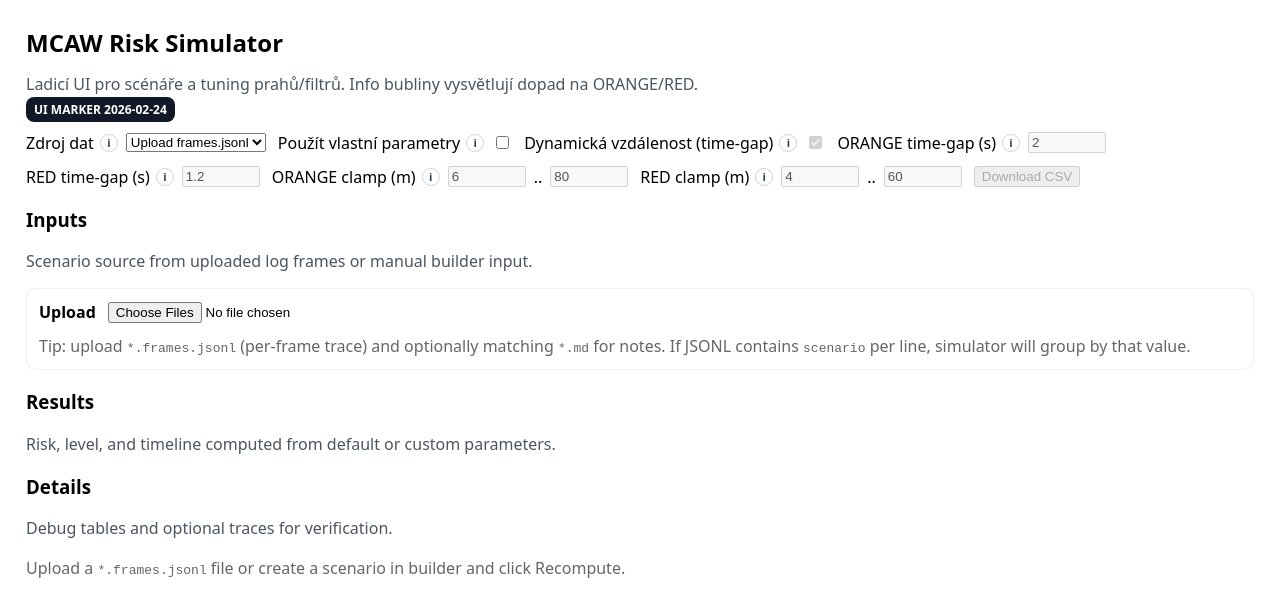
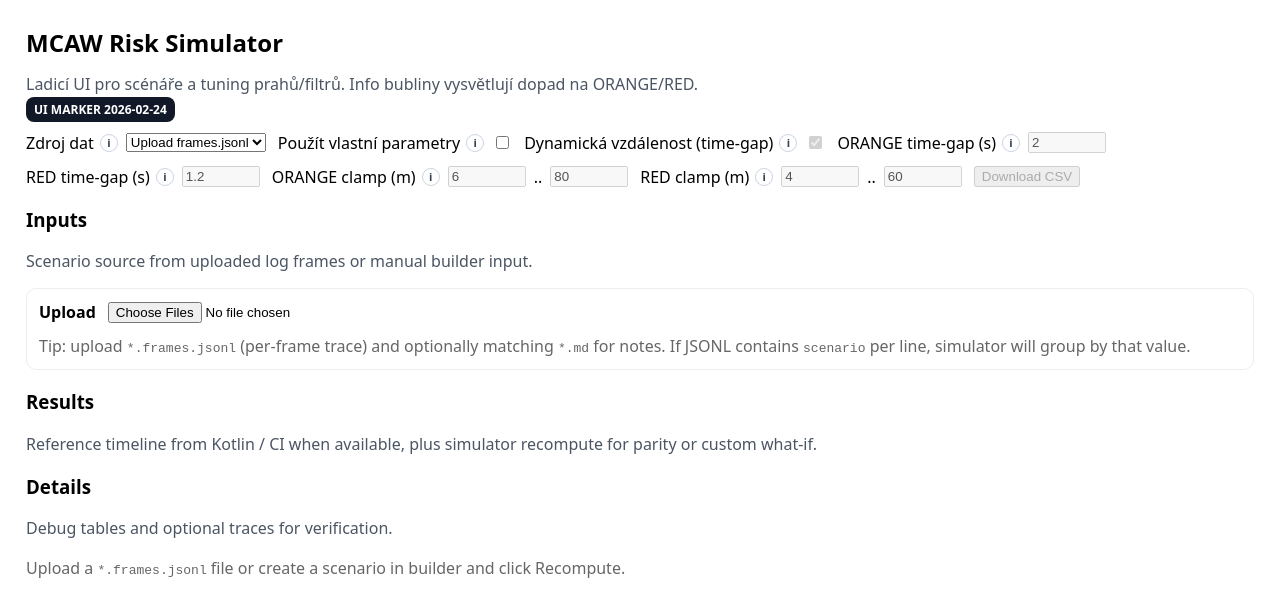
Before and after one commit to ondrejwretzl-dotcom/MCAW-app, a React (Vite) app in the folder sim/: page / in a window 1280 px wide. Shown: the top 616 px of the page. Built offline with nearby package versions, Linux system fonts and the light colour scheme.

Commit message:
refactor/simulator-reference-vs-simulated-parity
refactor/simulator-reference-vs-simulated-parity

```diff
--- a/sim/src/ui/App.tsx
+++ b/sim/src/ui/App.tsx
@@ -306,7 +306,14 @@ function normalizeFrameEvent(it: any, base: string): { id: string; tSec: number;
     distanceM: toFiniteOrUndef(it.distanceM) ?? toFiniteOrUndef(it.distM) ?? 0,
     approachSpeedMps: toFiniteOrUndef(it.approachSpeedMps) ?? toFiniteOrUndef(it.approachSpeed) ?? toFiniteOrUndef(it.relV) ?? 0,
     ttcSec: toFiniteOrUndef(it.ttcSec) ?? toFiniteOrUndef(it.ttc) ?? 0,
+    ttcHeightSec: toFiniteOrUndef(it.ttcHeightSec),
+    ttcDistSec: toFiniteOrUndef(it.ttcDistSec),
     ttcSlopeSecPerSec: toFiniteOrUndef(it.ttcSlopeSecPerSec) ?? 0,
+    relDerivValid: it.relDerivValid == null ? undefined : Boolean(it.relDerivValid),
+    relSignedSampleMps: toFiniteOrUndef(it.relSignedSampleMps),
+    boxHeightPx: toFiniteOrUndef(it.boxHeightPx),
+    trackedPresent: it.trackedPresent == null ? undefined : Boolean(it.trackedPresent),
+    occlConfirmed: it.occlConfirmed == null ? undefined : Boolean(it.occlConfirmed),
     roiContainment: toFiniteOrUndef(it.roiContainment) ?? toFiniteOrUndef(it.roi) ?? 1,
     qualityWeight: toFiniteOrUndef(it.qualityWeight) ?? toFiniteOrUndef(it.quality) ?? 1,
     brakeCueActive: Boolean(it.brakeCueActive ?? it.brakeCue ?? false),
@@ -319,7 +326,11 @@ function normalizeFrameEvent(it: any, base: string): { id: string; tSec: number;
     riderSpeedMps: toFiniteOrUndef(it.riderSpeedMps),
     riderSpeedConfidence: toFiniteOrUndef(it.riderSpeedConfidence),
     leanDeg: it.leanDeg ?? null,
+    bottomOccluded: it.bottomOccluded == null ? undefined : Boolean(it.bottomOccluded),
+    suppressRecedingHard: it.suppressRecedingHard == null ? undefined : Boolean(it.suppressRecedingHard),
+    suppressSteadyGapHard: it.suppressSteadyGapHard == null ? undefined : Boolean(it.suppressSteadyGapHard),
   } as any;
+  (input as any).relSignedEmaMps = toFiniteOrUndef(it.relSignedEmaMps);
 
   const out: FrameOut | undefined =
     it.level !== undefined || it.riskScore !== undefined || it.reasonBits !== undefined
@@ -327,6 +338,8 @@ function normalizeFrameEvent(it: any, base: string): { id: string; tSec: number;
           level: toFiniteOrUndef(it.level) ?? 0,
           riskScore: toFiniteOrUndef(it.riskScore) ?? 0,
           reasonBits: toFiniteOrUndef(it.reasonBits) ?? 0,
+          rawRisk: toFiniteOrUndef(it.rawRisk),
+          emaRisk: toFiniteOrUndef(it.emaRisk),
         } as any)
       : undefined;
 
@@ -437,31 +450,39 @@ export function App() {
     const frames = activeFrames;
     if (frames.length === 0) return null;
 
-    const engBase = new RiskEngineRef();
-    const engTuned = new RiskEngineRef();
+    const engDefault = new RiskEngineRef();
+    const engCustom = new RiskEngineRef();
 
     const t: number[] = [];
-    const baseRisk: number[] = [];
-    const baseLevel: number[] = [];
-    const baseReason: number[] = [];
-    const baseRaw: number[] = [];
-    const baseEma: number[] = [];
+    const defaultRisk: number[] = [];
+    const defaultLevel: number[] = [];
+    const defaultReason: number[] = [];
+    const defaultRaw: number[] = [];
+    const defaultEma: number[] = [];
 
-    const tunedRisk: number[] = [];
-    const tunedLevel: number[] = [];
-    const tunedReason: number[] = [];
-    const tunedRaw: number[] = [];
-    const tunedEma: number[] = [];
-    const tunedDistOrange: number[] = [];
-    const tunedDistRed: number[] = [];
+    const referenceRisk: number[] = [];
+    const referenceLevel: number[] = [];
+    const referenceReason: number[] = [];
+    const referenceRaw: number[] = [];
+    const referenceEma: number[] = [];
+
+    const simulatedRisk: number[] = [];
+    const simulatedLevel: number[] = [];
+    const simulatedReason: number[] = [];
+    const simulatedRaw: number[] = [];
+    const simulatedEma: number[] = [];
+    const simulatedDistOrange: number[] = [];
+    const simulatedDistRed: number[] = [];
+
     const relDerivedMps: number[] = [];
     const relDerivedValid: boolean[] = [];
 
-    let baseThrFull: any = null;
+    let refThrFull: any = null;
+    let mismatch = 0;
+    const hasReferenceOut = dataSource === 'upload' && frames.some((f) => !!f.outKotlin);
 
-    let mismatch = 0;
     const relState = new RelStabilityState();
-    const tunedTtcState: TtcTuneState = {
+    const customTtcState: TtcTuneState = {
       lastTsMs: -1,
       ttcHeightHeld: Number.NaN,
       ttcHeightHeldTsMs: -1,
@@ -473,8 +494,9 @@ export function App() {
 
     for (const fr of frames) {
       const input = fr.in;
+      const tsMs = Math.round(fr.tSec * 1000);
       const relFrame = relState.step({
-        tsMs: Math.round(fr.tSec * 1000),
+        tsMs,
         distanceM: Number(input.distanceM),
         hasBest: Boolean(input.hasBest ?? true),
         bestId: input.bestId === undefined ? undefined : Number(input.bestId),
@@ -482,10 +504,14 @@ export function App() {
         riderSpeedKnown: Number.isFinite(Number(input.riderSpeedMps)),
       });
 
-      relDerivedMps.push(Number(relFrame.relSignedEmaMps));
-      relDerivedValid.push(Boolean(relFrame.relDerivValid));
+      const relEma = Number((input as any).relSignedEmaMps);
+      const relValidFromInput = (input as any).relDerivValid == null ? undefined : Boolean((input as any).relDerivValid);
+      relDerivedMps.push(Number.isFinite(relEma) ? relEma : Number(relFrame.relSignedEmaMps));
+      relDerivedValid.push(relValidFromInput ?? Boolean(relFrame.relDerivValid));
 
-      const approachForRisk = Number(relFrame.relDerivValid ? Math.abs(relFrame.relSignedEmaMps) : Number(input.approachSpeedMps ?? 0));
+      const approachForRisk = Number((relValidFromInput ?? relFrame.relDerivValid)
+        ? Math.abs(Number.isFinite(relEma) ? relEma : relFrame.relSignedEmaMps)
+        : Number(input.approachSpeedMps ?? 0));
       const ttcHeightSec = Number(input.ttcHeightSec ?? input.ttcSec);
       const ttcDistSec = Number(input.ttcDistSec ?? input.ttcSec);
       const ttcFusion = fuseTtc(
@@ -505,8 +531,8 @@ export function App() {
         ttcSec: ttcFusion.ttcFused,
         ttcHeightSec,
         ttcDistSec,
-        suppressRecedingHard: relFrame.trendState === 2,
-        suppressSteadyGapHard: relFrame.steadySuppressActive,
+        suppressRecedingHard: (input as any).suppressRecedingHard ?? (relFrame.trendState === 2),
+        suppressSteadyGapHard: (input as any).suppressSteadyGapHard ?? relFrame.steadySuppressActive,
         effectiveMode: Number(input.effectiveMode ?? 1),
         roiContainment: Number(input.roiContainment ?? 1),
         egoOffsetN: Number(input.egoOffsetN ?? 0),
@@ -519,35 +545,42 @@ export function App() {
         brakeCueActive: !!input.brakeCueActive,
       };
 
-      const base = (engBase as any).evaluate(evalInput);
+      const defaultOut = (engDefault as any).evaluate(evalInput);
       const effectiveMode = Number(evalInput.effectiveMode ?? 1);
       const qualityWeight = Number(evalInput.qualityWeight ?? 1);
-      baseThrFull = baseThrFull ?? (engBase as any).debugDerivedThresholds(effectiveMode, qualityWeight);
+      refThrFull = refThrFull ?? (engDefault as any).debugDerivedThresholds(effectiveMode, qualityWeight);
 
       t.push(fr.tSec);
-      baseRisk.push(Number(base.riskScore ?? 0));
-      baseLevel.push(Number(base.level ?? 0));
-      baseReason.push(Number(base.reasonBits ?? 0));
-      baseRaw.push(Number(base.rawRisk ?? base.riskScore ?? 0));
-      baseEma.push(Number(base.emaRisk ?? base.riskScore ?? 0));
+      defaultRisk.push(Number(defaultOut.riskScore ?? 0));
+      defaultLevel.push(Number(defaultOut.level ?? 0));
+      defaultReason.push(Number(defaultOut.reasonBits ?? 0));
+      defaultRaw.push(Number(defaultOut.rawRisk ?? defaultOut.riskScore ?? 0));
+      defaultEma.push(Number(defaultOut.emaRisk ?? defaultOut.riskScore ?? 0));
+
+      const refOut = fr.outKotlin ?? defaultOut;
+      referenceRisk.push(Number(refOut.riskScore ?? 0));
+      referenceLevel.push(Number(refOut.level ?? 0));
+      referenceReason.push(Number(refOut.reasonBits ?? 0));
+      referenceRaw.push(Number((refOut as any).rawRisk ?? refOut.riskScore ?? 0));
+      referenceEma.push(Number((refOut as any).emaRisk ?? refOut.riskScore ?? 0));
 
       if (fr.outKotlin) {
-        if (Number(fr.outKotlin.level) !== Number(base.level) || Number(fr.outKotlin.reasonBits) !== Number(base.reasonBits)) {
+        if (Number(fr.outKotlin.level) !== Number(defaultOut.level) || Number(fr.outKotlin.reasonBits) !== Number(defaultOut.reasonBits)) {
           mismatch++;
         }
       }
 
+      let altOut: any = null;
+      let distO = Number.NaN;
+      let distR = Number.NaN;
       if (useCustomParams) {
-        let tuned = null as any;
-        let distO = NaN;
-        let distR = NaN;
         const tunedInput: FrameIn = { ...evalInput };
-        tunedInput.ttcSec = applyCustomTtcPipeline(tunedInput, approachForRisk, Math.round(fr.tSec * 1000), customParams, tunedTtcState);
+        tunedInput.ttcSec = applyCustomTtcPipeline(tunedInput, approachForRisk, tsMs, customParams, customTtcState);
 
         if (whatIf.dynamicDistanceEnabled) {
           const v = Number(evalInput.riderSpeedMps ?? 0);
           if (Number.isFinite(v) && v > 0.1) {
-            const thr = (engTuned as any).debugDerivedThresholds(effectiveMode, qualityWeight, undefined, {
+            const thr = (engCustom as any).debugDerivedThresholds(effectiveMode, qualityWeight, undefined, {
               dynamicDistanceEnabled: whatIf.dynamicDistanceEnabled,
               dynamicDistanceOrangeSec: whatIf.orangeGapSec,
               dynamicDistanceRedSec: whatIf.redGapSec,
@@ -567,7 +600,7 @@ export function App() {
               relOrange: thr.relOrange,
               relRed: thr.relRed,
             };
-            tuned = (engTuned as any).evaluate(tunedInput, override, {
+            altOut = (engCustom as any).evaluate(tunedInput, override, {
               dynamicDistanceEnabled: whatIf.dynamicDistanceEnabled,
               dynamicDistanceOrangeSec: whatIf.orangeGapSec,
               dynamicDistanceRedSec: whatIf.redGapSec,
@@ -578,7 +611,7 @@ export function App() {
               approachHigh: customParams.approachHigh,
             });
           } else {
-            tuned = (engTuned as any).evaluate(tunedInput, undefined, {
+            altOut = (engCustom as any).evaluate(tunedInput, undefined, {
               dynamicDistanceEnabled: whatIf.dynamicDistanceEnabled,
               dynamicDistanceOrangeSec: whatIf.orangeGapSec,
               dynamicDistanceRedSec: whatIf.redGapSec,
@@ -590,53 +623,56 @@ export function App() {
             });
           }
         } else {
-          tuned = (engTuned as any).evaluate(tunedInput, undefined, {
+          altOut = (engCustom as any).evaluate(tunedInput, undefined, {
             dynamicDistanceEnabled: whatIf.dynamicDistanceEnabled,
             dynamicDistanceOrangeSec: whatIf.orangeGapSec,
             dynamicDistanceRedSec: whatIf.redGapSec,
           });
         }
+      } else if (hasReferenceOut) {
+        altOut = defaultOut;
+      }
 
-        tunedRisk.push(Number(tuned.riskScore ?? 0));
-        tunedLevel.push(Number(tuned.level ?? 0));
-        tunedReason.push(Number(tuned.reasonBits ?? 0));
-        tunedRaw.push(Number(tuned.rawRisk ?? tuned.riskScore ?? 0));
-        tunedEma.push(Number(tuned.emaRisk ?? tuned.riskScore ?? 0));
-        tunedDistOrange.push(distO);
-        tunedDistRed.push(distR);
+      if (altOut) {
+        simulatedRisk.push(Number(altOut.riskScore ?? 0));
+        simulatedLevel.push(Number(altOut.level ?? 0));
+        simulatedReason.push(Number(altOut.reasonBits ?? 0));
+        simulatedRaw.push(Number(altOut.rawRisk ?? altOut.riskScore ?? 0));
+        simulatedEma.push(Number(altOut.emaRisk ?? altOut.riskScore ?? 0));
+        simulatedDistOrange.push(distO);
+        simulatedDistRed.push(distR);
       }
     }
 
-    // thresholds
-    const thr: Thresholds = {
-      ttcOrange: Number(baseThrFull?.ttcOrange ?? 3),
-      ttcRed: Number(baseThrFull?.ttcRed ?? 2),
-      distOrangeM: Number(baseThrFull?.distOrange ?? 15),
-      distRedM: Number(baseThrFull?.distRed ?? 8),
-      relOrange: Number(baseThrFull?.relOrange ?? 3),
-      relRed: Number(baseThrFull?.relRed ?? 5),
-      orangeOn: Number(baseThrFull?.orangeOn ?? 0.45),
-      orangeOff: Number(baseThrFull?.orangeOff ?? 0.39),
-      redOn: Number(baseThrFull?.redOn ?? 0.75),
-      redOff: Number(baseThrFull?.redOff ?? 0.7),
+    const thresholds: Thresholds = {
+      ttcOrange: Number(refThrFull?.ttcOrange ?? 3),
+      ttcRed: Number(refThrFull?.ttcRed ?? 2),
+      distOrangeM: Number(refThrFull?.distOrange ?? 15),
+      distRedM: Number(refThrFull?.distRed ?? 8),
+      relOrange: Number(refThrFull?.relOrange ?? 3),
+      relRed: Number(refThrFull?.relRed ?? 5),
+      orangeOn: Number(refThrFull?.orangeOn ?? 0.45),
+      orangeOff: Number(refThrFull?.orangeOff ?? 0.39),
+      redOn: Number(refThrFull?.redOn ?? 0.75),
+      redOff: Number(refThrFull?.redOff ?? 0.7),
     };
 
-    const baseTimes = computeFirstTimes(baseLevel, t);
-    const tunedTimes = useCustomParams ? computeFirstTimes(tunedLevel, t) : { firstOrange: null, firstRed: null };
+    const referenceTimes = computeFirstTimes(referenceLevel, t);
+    const simulatedTimes = simulatedLevel.length > 0 ? computeFirstTimes(simulatedLevel, t) : { firstOrange: null, firstRed: null };
+    const hasComparison = simulatedLevel.length > 0;
 
-    // Input series
     const speedKmh = frames.map((f) => mpsToKmh(Number(f.in.riderSpeedMps ?? 0)));
     const distM = frames.map((f) => Number(f.in.distanceM));
     const relMps = relDerivedMps.map((v, i) => (relDerivedValid[i] ? v : Number.NaN));
     const ttcSec = frames.map((f) => Number(f.in.ttcSec));
 
-    // Table rows
     const rows: TableRow[] = frames.map((f, i) => ({
       tSec: f.tSec,
       distanceM: Number(f.in.distanceM),
       relMps: relDerivedValid[i] ? Number(relDerivedMps[i]) : Number.NaN,
       relSignedSampleMps: Number((f.in as any).relSignedSampleMps),
       relDerivValid: Boolean((f.in as any).relDerivValid ?? relDerivedValid[i]),
+      relSignedEmaMps: Number((f.in as any).relSignedEmaMps),
       ttcSec: Number(f.in.ttcSec),
       ttcHeightSec: Number((f.in as any).ttcHeightSec),
       ttcDistSec: Number((f.in as any).ttcDistSec),
@@ -647,24 +683,24 @@ export function App() {
       suppressRecedingHard: (f.in as any).suppressRecedingHard == null ? undefined : Boolean((f.in as any).suppressRecedingHard),
       suppressSteadyGapHard: (f.in as any).suppressSteadyGapHard == null ? undefined : Boolean((f.in as any).suppressSteadyGapHard),
       speedKmh: mpsToKmh(Number(f.in.riderSpeedMps ?? 0)),
-      baseRisk: baseRisk[i],
-      baseLevel: baseLevel[i],
-      baseReasonBits: baseReason[i],
-      tunedRisk: useCustomParams ? tunedRisk[i] : undefined,
-      tunedLevel: useCustomParams ? tunedLevel[i] : undefined,
-      tunedReasonBits: useCustomParams ? tunedReason[i] : undefined,
-      distOrangeM: useCustomParams ? tunedDistOrange[i] : undefined,
-      distRedM: useCustomParams ? tunedDistRed[i] : undefined,
+      referenceRisk: referenceRisk[i],
+      referenceLevel: referenceLevel[i],
+      referenceReasonBits: referenceReason[i],
+      simulatedRisk: hasComparison ? simulatedRisk[i] : undefined,
+      simulatedLevel: hasComparison ? simulatedLevel[i] : undefined,
+      simulatedReasonBits: hasComparison ? simulatedReason[i] : undefined,
+      distOrangeM: hasComparison ? simulatedDistOrange[i] : undefined,
+      distRedM: hasComparison ? simulatedDistRed[i] : undefined,
     }));
 
-    // CSV rows
     const csvRows = rows.map((r) => ({
       tSec: round3(r.tSec),
       distanceM: round3(r.distanceM),
       relMps: round3(r.relMps),
       relSignedSampleMps: r.relSignedSampleMps == null || !Number.isFinite(r.relSignedSampleMps as number) ? '' : round3(r.relSignedSampleMps as number),
       relDerivValid: r.relDerivValid == null ? '' : r.relDerivValid,
-      ttcSec: round3(r.ttcSec),
+      relSignedEmaMps: r.relSignedEmaMps == null || !Number.isFinite(r.relSignedEmaMps as number) ? '' : round3(r.relSignedEmaMps as number),
+      ttcSec: Number.isFinite(r.ttcSec) ? round3(r.ttcSec) : '',
       ttcHeightSec: r.ttcHeightSec == null || !Number.isFinite(r.ttcHeightSec as number) ? '' : round3(r.ttcHeightSec as number),
       ttcDistSec: r.ttcDistSec == null || !Number.isFinite(r.ttcDistSec as number) ? '' : round3(r.ttcDistSec as number),
       boxHeightPx: r.boxHeightPx == null || !Number.isFinite(r.boxHeightPx as number) ? '' : round3(r.boxHeightPx as number),
@@ -674,28 +710,29 @@ export function App() {
       suppressRecedingHard: r.suppressRecedingHard == null ? '' : r.suppressRecedingHard,
       suppressSteadyGapHard: r.suppressSteadyGapHard == null ? '' : r.suppressSteadyGapHard,
       speedKmh: round3(r.speedKmh),
-      baseRisk: round3(r.baseRisk),
-      baseLevel: r.baseLevel,
-      baseReasonBits: r.baseReasonBits,
-      tunedRisk: r.tunedRisk == null ? '' : round3(r.tunedRisk),
-      tunedLevel: r.tunedLevel ?? '',
-      tunedReasonBits: r.tunedReasonBits ?? '',
-      distOrangeM: r.distOrangeM == null ? '' : round3(r.distOrangeM),
-      distRedM: r.distRedM == null ? '' : round3(r.distRedM),
+      referenceRisk: round3(r.referenceRisk),
+      referenceLevel: r.referenceLevel,
+      referenceReasonBits: r.referenceReasonBits,
+      simulatedRisk: r.simulatedRisk == null ? '' : round3(r.simulatedRisk),
+      simulatedLevel: r.simulatedLevel ?? '',
+      simulatedReasonBits: r.simulatedReasonBits ?? '',
+      distOrangeM: r.distOrangeM == null || !Number.isFinite(r.distOrangeM) ? '' : round3(r.distOrangeM),
+      distRedM: r.distRedM == null || !Number.isFinite(r.distRedM) ? '' : round3(r.distRedM),
     }));
 
     return {
       t,
-      base: { risk: baseRisk, level: baseLevel, reason: baseReason, raw: baseRaw, ema: baseEma, first: baseTimes },
-      tuned: useCustomParams ? { risk: tunedRisk, level: tunedLevel, reason: tunedReason, raw: tunedRaw, ema: tunedEma, first: tunedTimes, distOrange: tunedDistOrange, distRed: tunedDistRed } : null,
-      thresholds: thr,
-      mismatchCount: frames.some((f) => !!f.outKotlin) ? mismatch : null,
-      hasKotlinOut: frames.some((f) => !!f.outKotlin),
+      reference: { risk: referenceRisk, level: referenceLevel, reason: referenceReason, raw: referenceRaw, ema: referenceEma, first: referenceTimes },
+      simulated: hasComparison ? { risk: simulatedRisk, level: simulatedLevel, reason: simulatedReason, raw: simulatedRaw, ema: simulatedEma, first: simulatedTimes, distOrange: simulatedDistOrange, distRed: simulatedDistRed } : null,
+      thresholds,
+      mismatchCount: hasReferenceOut ? mismatch : null,
+      hasReferenceOut,
+      hasComparison,
       input: { speedKmh, distM, relMps, ttcSec },
       rows,
       csvRows,
     };
-  }, [activeFrames, whatIf, useCustomParams, customParams]);
+  }, [activeFrames, customParams, dataSource, useCustomParams, whatIf]);
 
   const inputSeries = useMemo(() => {
     if (!simulation) return [];
@@ -918,31 +955,31 @@ export function App() {
       {dataSource === 'upload' && <MdPanel title="Show test notes (MD)" md={activeScenario?.notesMd} />}
       </section>
 
-      <section style={{ marginTop: 12 }}><h3>Results</h3><p style={{ marginTop: 0, color: "#4b5563" }}>Risk, level, and timeline computed from default or custom parameters.</p>{simulation && (
+      <section style={{ marginTop: 12 }}><h3>Results</h3><p style={{ marginTop: 0, color: "#4b5563" }}>Reference timeline from Kotlin / CI when available, plus simulator recompute for parity or custom what-if.</p>{simulation && (
         <>
           <SummaryCards
-            baseFirstOrange={simulation.base.first.firstOrange}
-            baseFirstRed={simulation.base.first.firstRed}
-            tunedFirstOrange={simulation.tuned?.first.firstOrange ?? null}
-            tunedFirstRed={simulation.tuned?.first.firstRed ?? null}
+            referenceFirstOrange={simulation.reference.first.firstOrange}
+            referenceFirstRed={simulation.reference.first.firstRed}
+            simulatedFirstOrange={simulation.simulated?.first.firstOrange ?? null}
+            simulatedFirstRed={simulation.simulated?.first.firstRed ?? null}
             mismatchCount={simulation.mismatchCount}
-            hasKotlinOut={simulation.hasKotlinOut}
-            hasTuned={!!simulation.tuned}
+            hasReferenceOut={simulation.hasReferenceOut}
+            hasSimulated={!!simulation.simulated}
           />
 
           <PlotsPanel
             t={simulation.t}
-            baseEma={simulation.base.ema}
-            tunedEma={simulation.tuned?.ema}
-            baseRaw={simulation.base.raw}
-            tunedRaw={simulation.tuned?.raw}
-            baseLevel={simulation.base.level}
-            tunedLevel={simulation.tuned?.level}
+            baseEma={simulation.reference.ema}
+            tunedEma={simulation.simulated?.ema}
+            baseRaw={simulation.reference.raw}
+            tunedRaw={simulation.simulated?.raw}
+            baseLevel={simulation.reference.level}
+            tunedLevel={simulation.simulated?.level}
             thresholds={simulation.thresholds}
-            baseFirstOrange={simulation.base.first.firstOrange}
-            baseFirstRed={simulation.base.first.firstRed}
-            tunedFirstOrange={simulation.tuned?.first.firstOrange ?? null}
-            tunedFirstRed={simulation.tuned?.first.firstRed ?? null}
+            baseFirstOrange={simulation.reference.first.firstOrange}
+            baseFirstRed={simulation.reference.first.firstRed}
+            tunedFirstOrange={simulation.simulated?.first.firstOrange ?? null}
+            tunedFirstRed={simulation.simulated?.first.firstRed ?? null}
             showInputPlot={showInputPlot}
             inputSeries={inputSeries}
             onToggleInputPlot={setShowInputPlot}
@@ -953,7 +990,7 @@ export function App() {
             rows={simulation.rows}
             showOnlyDiffs={showOnlyDiffs}
             onToggleOnlyDiffs={setShowOnlyDiffs}
-            hasTuned={!!simulation.tuned}
+            hasComparison={simulation.hasComparison}
           />
         </>
       )}
--- a/sim/src/ui/lib/types.ts
+++ b/sim/src/ui/lib/types.ts
@@ -37,6 +37,8 @@ export type FrameOut = {
   level: number;
   riskScore: number;
   reasonBits: number;
+  rawRisk?: number;
+  emaRisk?: number;
 };
 
 export type FrameRow = {
```
Also changed, not shown: sim/src/ui/components/PlotsPanel.tsx (+6 -6 lines), sim/src/ui/components/ResultsTable.tsx (+43 -41 lines), sim/src/ui/components/SummaryCards.tsx (+17 -17 lines), 2 other files (tests, documents, lock files or other folders).
